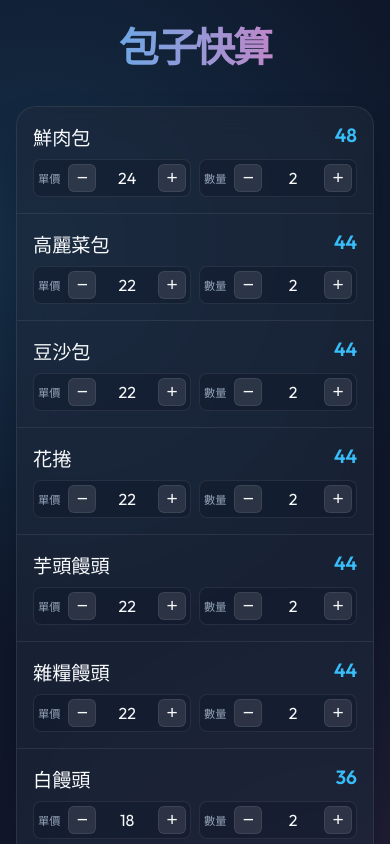
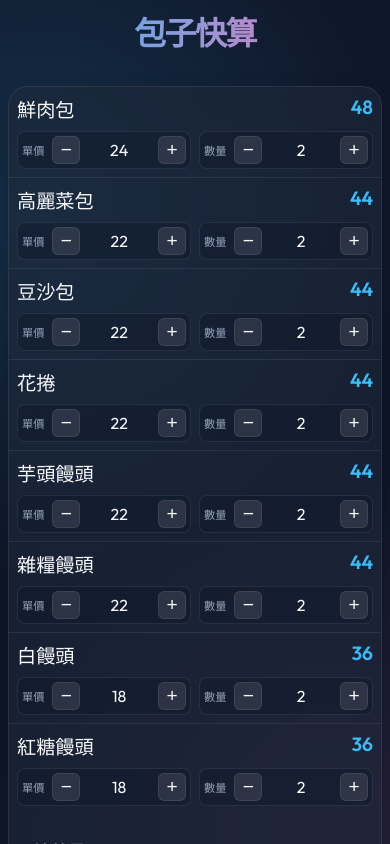
Before and after one commit to ginolee218/baozi-calculator, a React (Vite) app: page / in a window 390 px wide. Shown: the top 844 px of the page. Built offline with nearby package versions, Linux system fonts and the light colour scheme.

Commit message:
UI modify

```diff
--- a/src/index.css
+++ b/src/index.css
@@ -27,7 +27,7 @@ body {
   min-height: 100vh;
   display: flex;
   justify-content: center;
-  padding: 1rem 1rem;
+  padding: 0.5rem 0.5rem;
   background-image:
     radial-gradient(circle at 10% 20%, rgba(56, 189, 248, 0.15) 0%, transparent 40%),
     radial-gradient(circle at 90% 80%, rgba(244, 114, 182, 0.1) 0%, transparent 40%);
@@ -40,7 +40,7 @@ body {
 
 .title {
   margin-top: 0;
-  font-size: 2.5rem;
+  font-size: 2.0rem;
   font-weight: 700;
   text-align: center;
   margin-bottom: 2rem;
@@ -65,7 +65,7 @@ body {
   display: grid;
   grid-template-columns: 2fr 1.2fr 1.2fr 1fr;
   gap: 1rem;
-  padding: 1rem 1.5rem;
+  padding: 1rem 1rem;
   background: rgba(0, 0, 0, 0.2);
   font-weight: 600;
   color: var(--text-scnd);
@@ -79,7 +79,7 @@ body {
   grid-template-columns: 2fr 1.2fr 1.2fr 1fr;
   /* Name, Price, Qty, Subtotal */
   gap: 1rem;
-  padding: 1.0rem 1.0rem;
+  padding: 0.5rem 0.5rem;
   align-items: center;
   border-bottom: 1px solid var(--border);
   transition: background 0.2s ease;
@@ -210,7 +210,7 @@ body {
       "name name name total"
       "price price qty qty";
     gap: 0.5rem;
-    padding: 1rem;
+    padding: 0.5rem;
   }
 
   .item-name {
```
